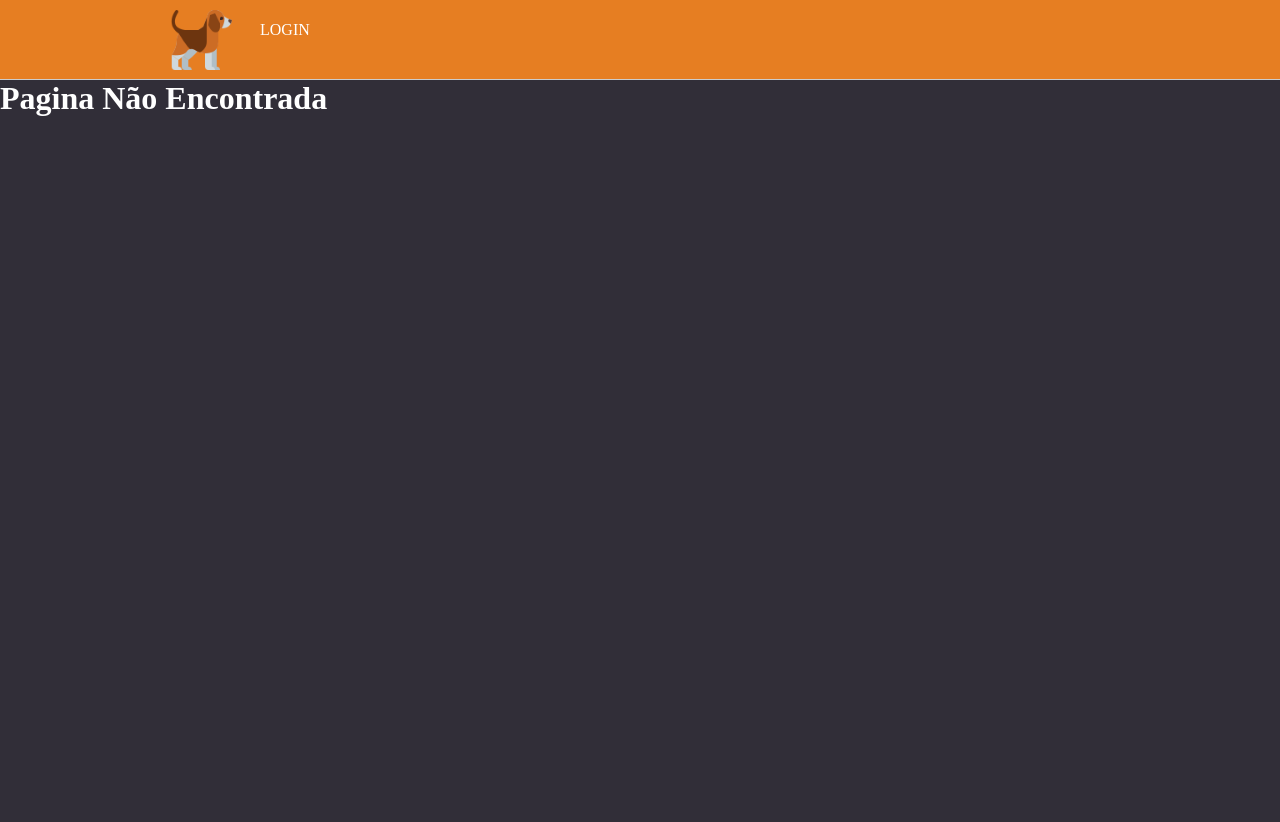
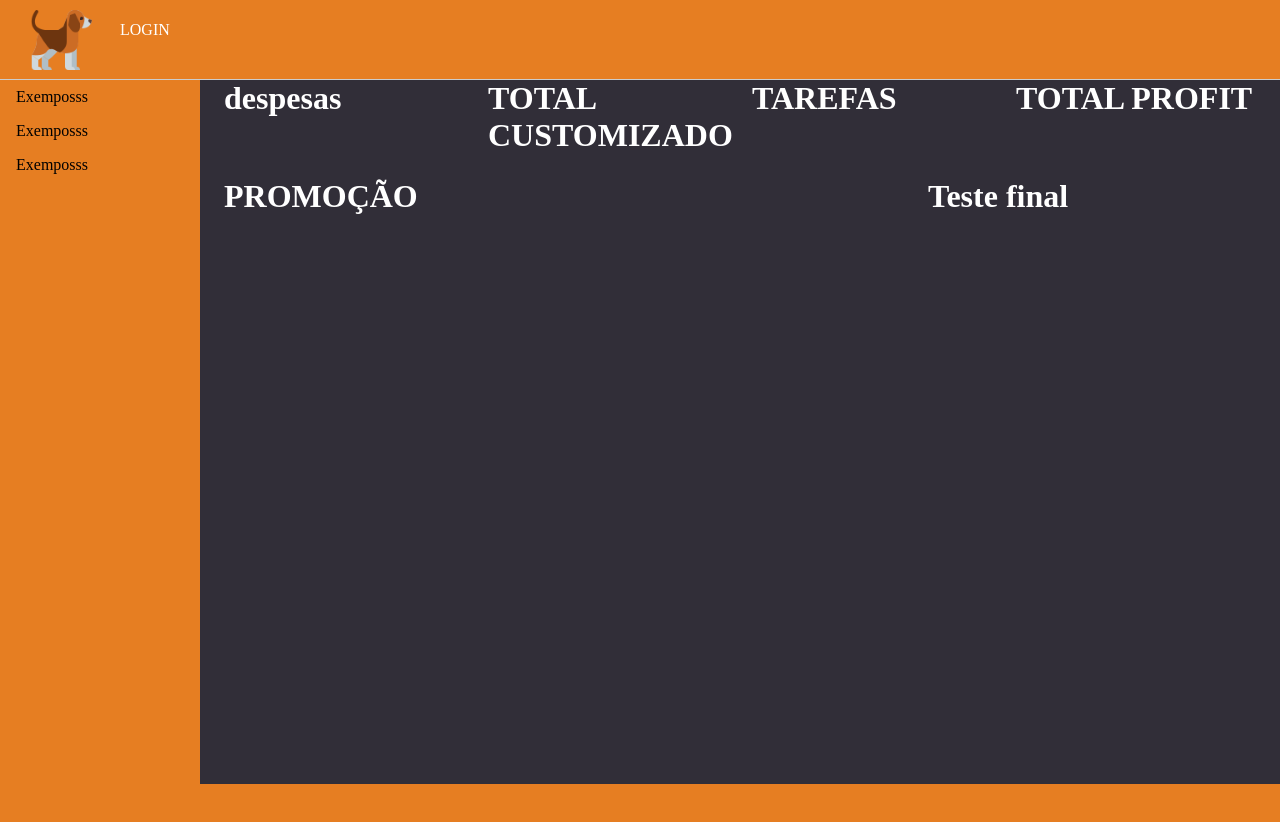
Before and after one commit to mauroweber/Projeto-Conclus-o---PetShop, a React (Create React App) app: page /dashboard in a window 1280 px wide. Shown: the top 822 px of the page. Before the commit the page ends 800 px from the top, so only its background shows below. Built offline with nearby package versions, Linux system fonts and the light colour scheme.

Commit message:
gitflow-feature-stash: David#ID004.6

```diff
--- a/src/App.js
+++ b/src/App.js
@@ -3,9 +3,9 @@ import { BrowserRouter } from "react-router-dom";
 import Header from "./components/partials/Header";
 import Routes from "./Route";
 import AppProvider from "./hooks";
-//import Footer from "./components/partials/Footer";
-//import Aside from "./components/partials/Aside";
-import GlobalStyle from "./styles/global"
+import Footer from "./components/partials/Footer";
+import Aside from "./components/partials/Aside";
+import GlobalStyle , {Test} from "./styles/global";
 
 
 //import "./App.css";
@@ -15,7 +15,11 @@ function App() {
     <BrowserRouter>
       <AppProvider>
         <Header />
-        <Routes />
+        <Test>
+          <Aside />
+          <Routes />
+        </Test>
+        <Footer />
       </AppProvider>
       <GlobalStyle />
     </BrowserRouter>
--- a/src/Route/index.js
+++ b/src/Route/index.js
@@ -12,11 +12,12 @@ import AddClient from "../pages/AddClient";
 import Order from "../pages/Order";
 import AddProduct from "../pages/AddProduct";
 import ListPetshop from "../pages/ListPetshop";
+import Dashboard from "../pages/DashboardView";
 
 export default () => {
 
   return (
-    <Switch>
+    <Switch >
       <Route exact path="/" component={Home} isPrivate/>
       <Route exact path="/about" component={About} isPrivate/>
       <Route exact path="/signin" component={SignIn} />
@@ -25,6 +26,7 @@ export default () => {
       <Route exact path="/addclient" component={AddClient} isPrivate/>
       <Route exact path="/addproduct" component={AddProduct} isPrivate/>
       <Route exact path="/order" component={Order} isPrivate/>
+      <Route exact path="/dashboard" component={Dashboard}/>
       <Route >
         <NotFound />
       </Route>
--- a/src/components/partials/Aside/index.js
+++ b/src/components/partials/Aside/index.js
@@ -1,8 +1,20 @@
 import React from "react";
-import { AsideArea } from "./styled";
+import {Link} from "react-router-dom"
+import { AsideArea} from "./styled";
 
 const Aside = () => {
-  return <AsideArea>...</AsideArea>;
+
+  return (
+
+    <AsideArea>
+        <ul>
+          <li><Link to="/dashboard">Exemposss</Link></li>
+          <li><Link to="/dashboard">Exemposss</Link></li>
+          <li><Link to="/dashboard">Exemposss</Link></li>
+        </ul>
+    </AsideArea>
+    );
+
 };
 
 export default Aside;
--- a/src/components/partials/Aside/styled.js
+++ b/src/components/partials/Aside/styled.js
@@ -4,4 +4,30 @@ export const AsideArea = styled.div`
   width: 220px;
   height: 600px;
   background-color: #e67e22;
+  height: 100%;
+
+  display: 1;
+
+  ul {
+    list-style-type: none;
+    margin: 0;
+    padding: 0;
+    width: 200px;
+
+  }
+
+  li a{
+
+    display: block;
+    color: #000;
+    padding: 8px 16px;
+    text-decoration: none;
+
+    &:hover {
+        background-color: #555;
+        color: white;
+    }
+}
+
+
 `;
--- a/src/components/partials/Footer/index.js
+++ b/src/components/partials/Footer/index.js
@@ -2,7 +2,7 @@ import React from "react";
 import { FooterArea } from "./styled";
 
 const Footer = () => {
-  return <FooterArea>...</FooterArea>;
+  return <FooterArea></FooterArea>;
 };
 
 export default Footer;
--- a/src/components/partials/Header/styled.js
+++ b/src/components/partials/Header/styled.js
@@ -8,10 +8,11 @@ export const HeaderArea = styled.div`
 `;
 
 export const Container = styled.div`
-  max-width: 1000px;
+  max-width: 100%;
   margin: auto;
   display: flex;
-  flex:1;
+
+
 
 
   align-items: stretch;
@@ -20,6 +21,7 @@ export const Container = styled.div`
     width: 80px;
     height: 80px;
     margin-left: 20px;
+
   }
 
 
--- /dev/null
+++ b/src/pages/DashboardView/index.js
@@ -0,0 +1,98 @@
+import React from 'react';
+import Aside from "../../components/partials/Aside"
+import {
+  Container,
+  Grid,
+  makeStyles
+} from '@material-ui/core';
+
+const useStyles = makeStyles((theme) => ({
+  root: {
+    backgroundColor: theme.palette.background.dark,
+
+    paddingBottom: theme.spacing(3),
+    paddingTop: theme.spacing(3)
+  }
+}));
+
+const Page = () => {
+  const classes = useStyles();
+
+  return (
+
+
+      <Container maxWidth={"xl"} >
+
+        <Grid
+          container
+          spacing={3}
+          >
+          <Grid
+            item
+            lg={3}
+            sm={6}
+            xl={3}
+            xs={12}
+          >
+            <h1>despesas</h1>
+
+          </Grid>
+          <Grid
+            item
+            lg={3}
+            sm={6}
+            xl={3}
+            xs={12}
+            >
+            <h1>TOTAL CUSTOMIZADO</h1>
+
+          </Grid>
+          <Grid
+            item
+            lg={3}
+            sm={6}
+            xl={3}
+            xs={12}
+          >
+            <h1>TAREFAS</h1>
+
+          </Grid>
+          <Grid
+            item
+            lg={3}
+            sm={6}
+            xl={3}
+            xs={12}
+          >
+            <h1>TOTAL PROFIT</h1>
+
+          </Grid>
+          <Grid
+            item
+            lg={8}
+            md={12}
+            xl={9}
+            xs={12}
+            >
+            <h1>PROMOÇÃO</h1>
+
+          </Grid>
+          <Grid
+            item
+            lg={4}
+            md={6}
+            xl={3}
+            xs={12}
+            >
+            <h1>Teste final
+
+            </h1>
+          </Grid>
+
+        </Grid>
+      </Container>
+
+  );
+};
+
+export default Page;
--- a/src/pages/SignIn/index.js
+++ b/src/pages/SignIn/index.js
@@ -10,12 +10,13 @@ import { useToast } from "../../hooks/toast";
 import { Link } from 'react-router-dom';
 import LockOutlinedIcon from '@material-ui/icons/LockOutlined';
 import Typography from '@material-ui/core/Typography';
-import { useStyles, AnimationContainer } from "./styled";
+import { useStyles, AnimationContainer, AsideCss } from "./styled";
 
 import Container from '@material-ui/core/Container';
 import Input from "../../components/Input/index";
 import Button from "../../components/Button/index";
 import { FiMail, FiLock } from "react-icons/fi";
+import Aside from "../../components/partials/Aside"
 
 function Copyright() {
   return (
@@ -86,6 +87,8 @@ const SignIn = () => {
     };
   }, [signIn, addToast]);
   return (
+    //<AsideCss>
+      //<Aside />
 
 
       <Container component="main" maxWidth="xs">
@@ -136,6 +139,7 @@ const SignIn = () => {
           <br />
         </AnimationContainer>
       </Container>
+    //</AsideCss>
   );
 }
 export default SignIn;
--- a/src/pages/SignIn/styled.js
+++ b/src/pages/SignIn/styled.js
@@ -2,6 +2,7 @@ import styled, {keyframes} from "styled-components";
 import { makeStyles } from '@material-ui/core/styles';
 
 export const PageArea = styled.div`
+  height: 100%;
   form {
     border-radius: 3px;
     padding-top: 20px;
@@ -42,6 +43,12 @@ export const AnimationContainer = styled.div`
   animation: ${appearFromLeft} 2s;
 `;
 
+export const AsideCss = styled.div`
+  display: block;
+  flex:1;
+
+`;
+
 export const useStyles = makeStyles((theme) => ({
 
 
--- a/src/styles/global.js
+++ b/src/styles/global.js
@@ -1,4 +1,4 @@
-import { createGlobalStyle} from 'styled-components';
+import styled, { createGlobalStyle} from 'styled-components';
 // colocar CREATE antyes da criação do stylo;
 export default createGlobalStyle`
   * {
@@ -23,4 +23,19 @@ export default createGlobalStyle`
   button{
     cursor: pointer;
   }
+  #root {
+      height: 100%;
+      width: 100%;
+  }
+
+
 `;
+
+export const Test = styled.div`
+
+display: flex;
+flex-direction: row;
+height: 88vh;
+
+
+`;
```
Also changed, not shown: src/pages/DashboardView/styled.js (added). Lines whose indentation alone changed are shown as unchanged.
